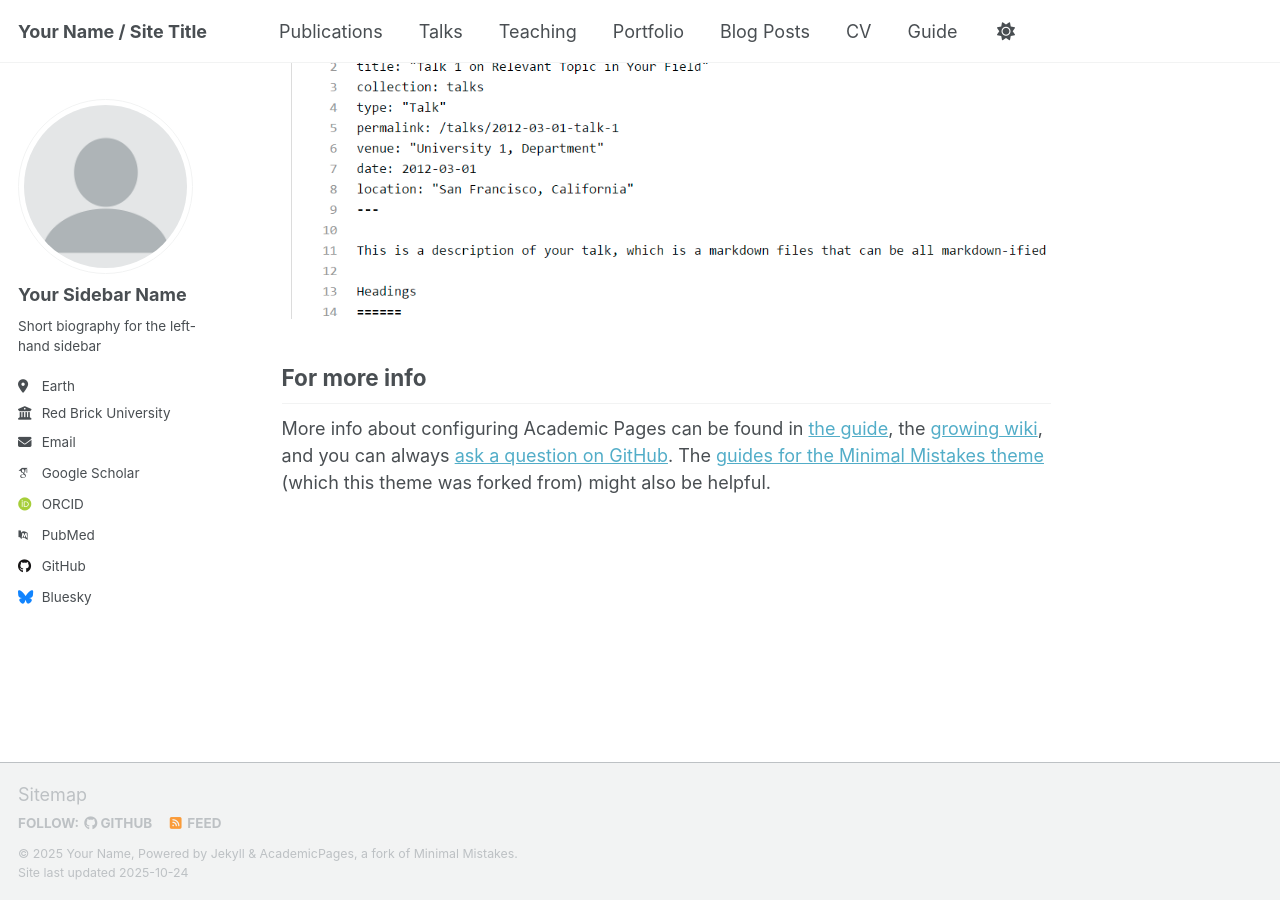
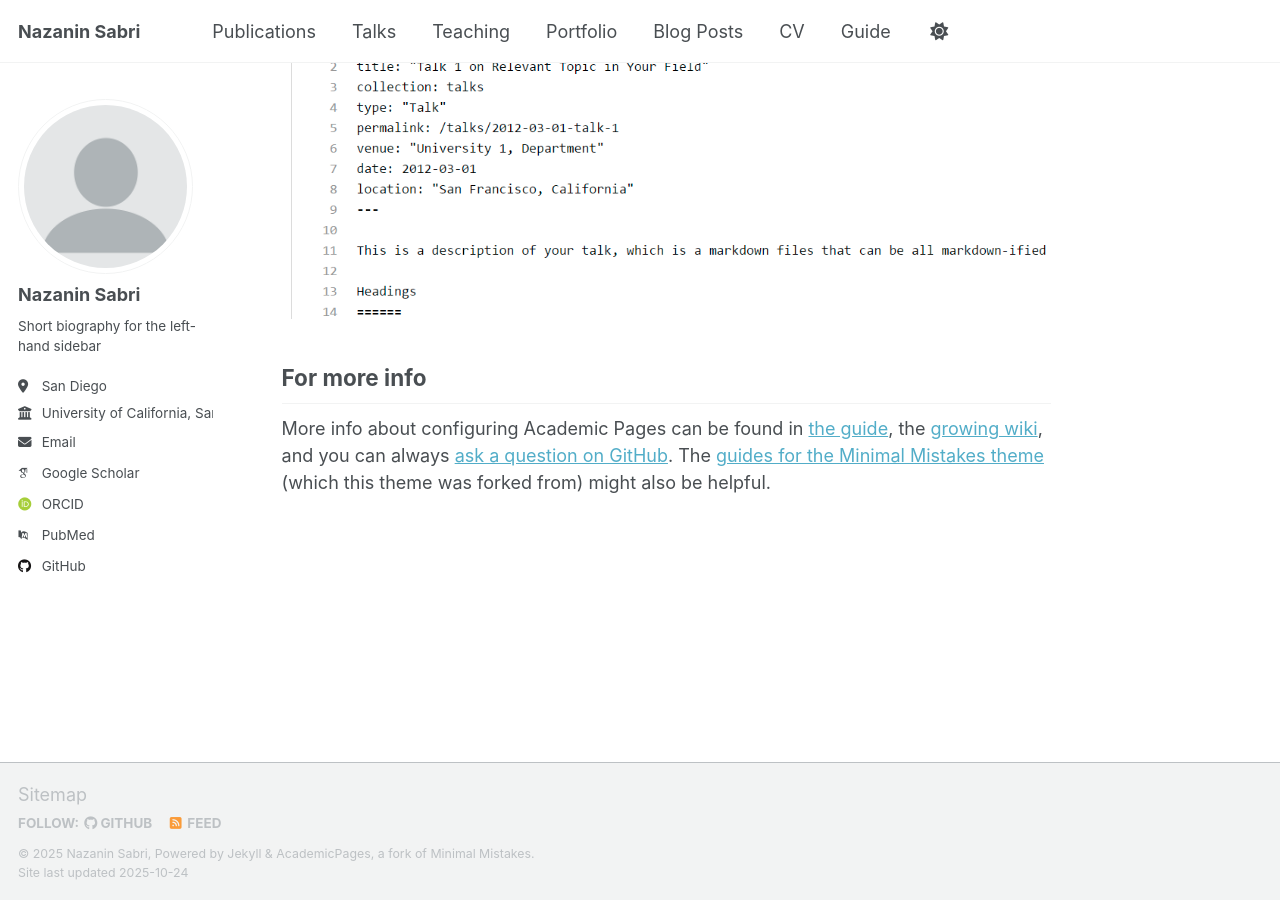
Before and after one commit to nazaninsbr/nazaninsbr.github.io, a Jekyll site: the page built from _pages/about.md, in a window 1280 px wide and 900 px high, scrolled down 2880 px. Built offline with Jekyll 4.4.1, drawn with Linux system fonts in a browser that asks for light colours; some web fonts are replaced; a script that is not in the unit is left out.

Commit message:
change basic info

```diff
--- a/_config.yml
+++ b/_config.yml
@@ -9,11 +9,11 @@
 # Basic Site Settings
 locale                   : "en-US"
 site_theme               : "default" # Currently available options are "default", "air"
-title                    : "Your Name / Site Title"
+title                    : "Nazanin Sabri"
 title_separator          : "-"
-name                     : &name "Your Name"
+name                     : &name "Nazanin Sabri"
 description              : &description "Your Name's academic portfolio"   # Update this with a general description of your site, this is the default if not overridden by a page
-url                      : https://academicpages.github.io # The base hostname & protocol for your site e.g. "https://[your GitHub username].github.io",
+url                      : https://nazaninsbr.github.io/ # The base hostname & protocol for your site e.g. "https://[your GitHub username].github.io",
                                                            # or if you already have some other page hosted on Github then use "https://[your GitHub username].github.io/[Your Repo Name]"
 baseurl                  : "" # the subpath of your site, e.g. "/blog"
 repository               : "academicpages/academicpages.github.io"
@@ -24,23 +24,23 @@ repository               : "academicpages/academicpages.github.io"
 author:
   # Biographic information
   avatar           : "profile.png"
-  name             : "Your Sidebar Name"
+  name             : "Nazanin Sabri"
   pronouns         : # example: "she/her"
   bio              : "Short biography for the left-hand sidebar"
-  location         : "Earth"
-  employer         : "Red Brick University"
+  location         : "San Diego"
+  employer         : "University of California, San Diego"
   uri              : # URL
-  email            : "none@example.org"
+  email            : "nsabri@ucsd.edu"
 
   # Academic websites
   academia         : # URL
   arxiv            : # URL - Update with the correct link to your profile
-  googlescholar    : "https://scholar.google.com/citations?user=PS_CX0AAAAAJ"
+  googlescholar    : "https://scholar.google.com/citations?user=8wIr3uEAAAAJ"
   inspire-hep      : # URL
   impactstory      : # URL
-  orcid            : "https://orcid.org/yourorcidurl"
+  orcid            : "https://orcid.org/0000-0002-0861-9444"
   semantic         : # URL
-  pubmed           : "https://www.ncbi.nlm.nih.gov/pubmed/?term=john+snow"
+  pubmed           : "https://www.researchgate.net/profile/Nazanin-Sabri"
   researchgate     : # URL
   scopus           : # URL
 
@@ -48,13 +48,13 @@ author:
   bitbucket        : # Username - Update with your username on the site
   codepen          : # Username
   dribbble         : # Username
-  github           : "academicpages"
+  github           : "nazaninsbr"
   kaggle           : # Username
   stackoverflow    : # User number or user number and name (i.e., use "1" or "1/jeff-atwood")
 
   # Social media
   artstation       : # Username
-  bluesky          : "bsky.app" # Replace this with you Bluesky username
+  bluesky          : #"bsky.app" # Replace this with you Bluesky username
   facebook         : # Username
   flickr           : # Username
   foursquare       : # Username
```
